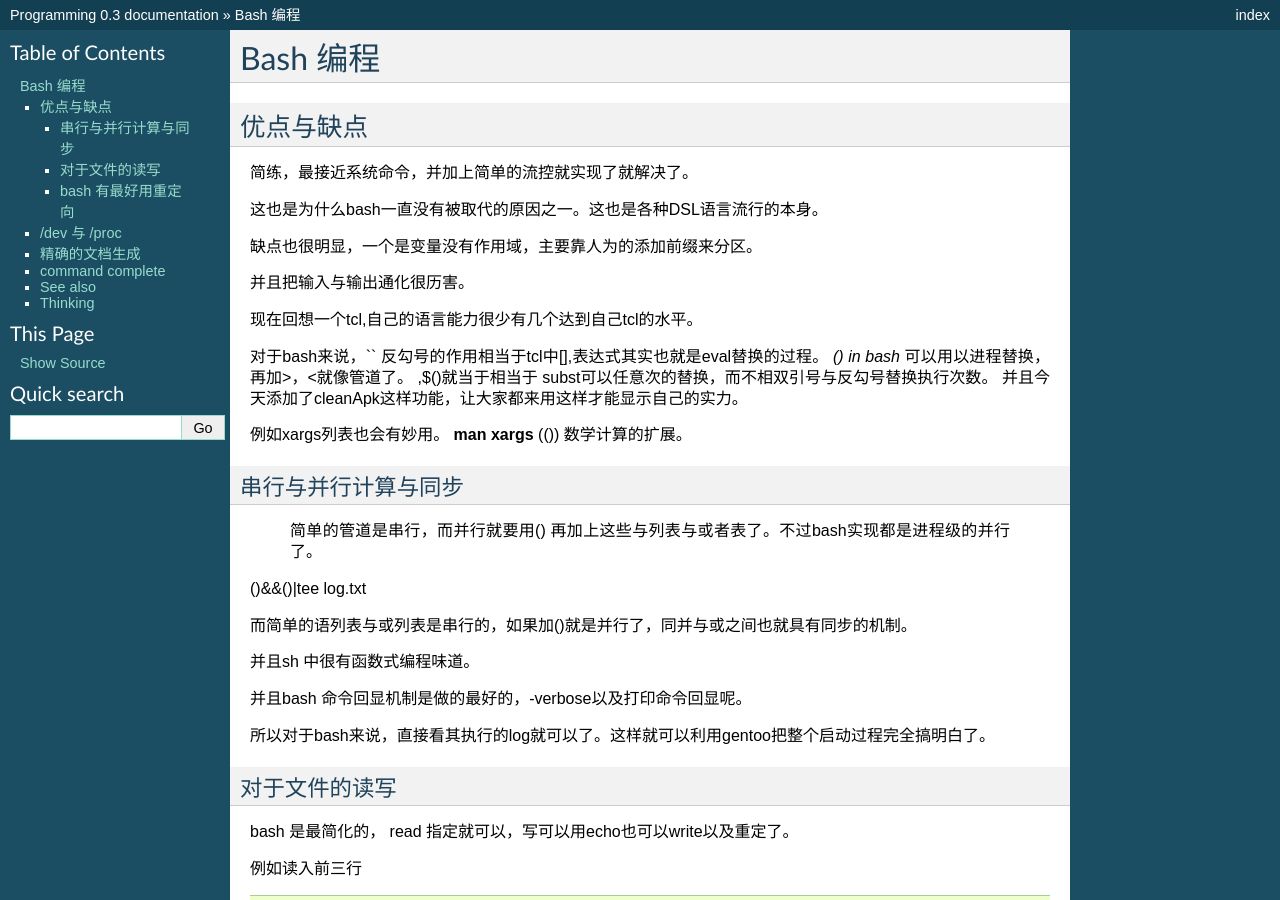
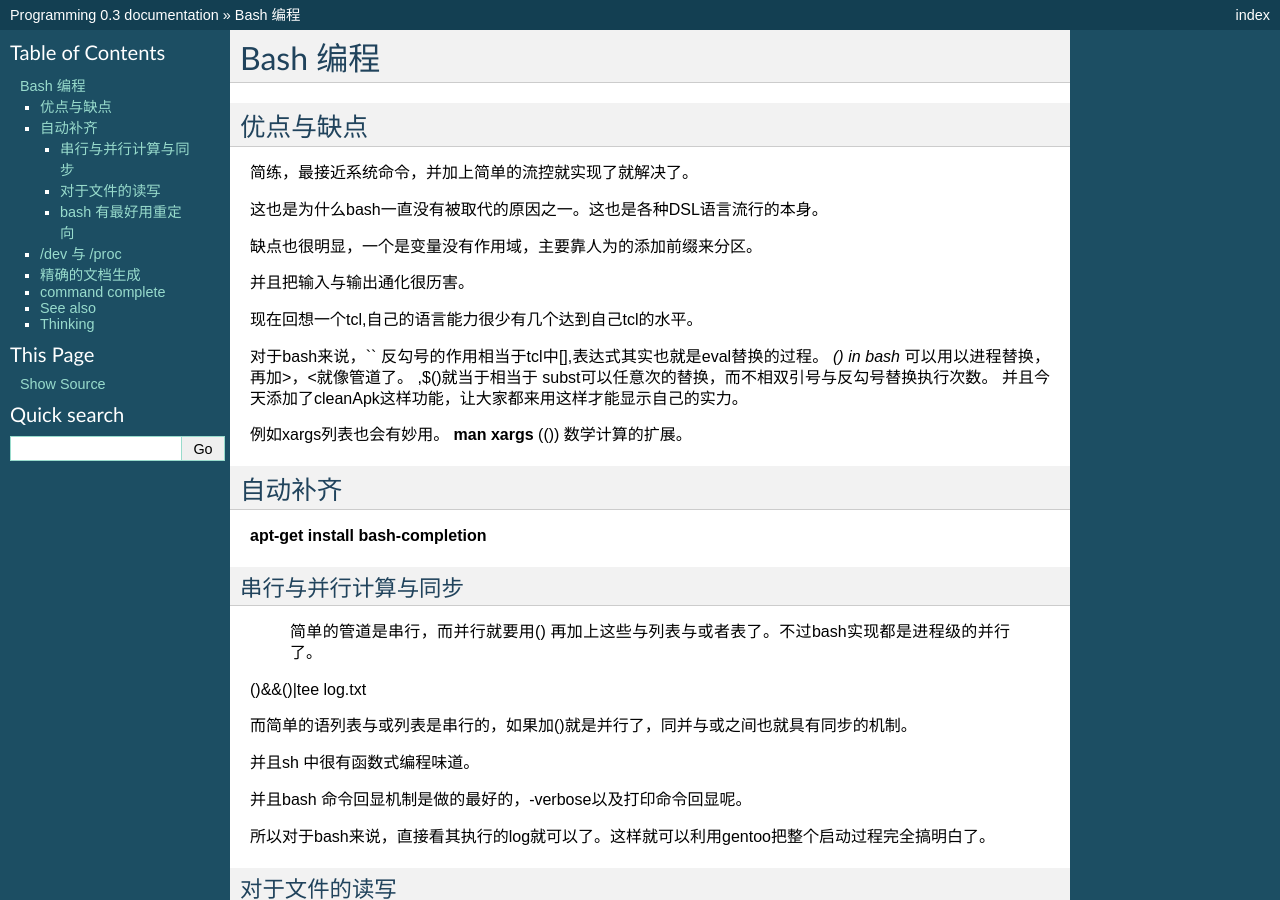
Before and after one commit to gwli/Programming, a Sphinx documentation site: the page built from source/content/Stage_1/Bash.rst, in a window 1280 px wide and 900 px high. Built offline with Sphinx 7.4.7, drawn with Linux system fonts in a browser that asks for light colours.

Commit message:
添加了bash-completition

```diff
--- a/source/content/Stage_1/Bash.rst
+++ b/source/content/Stage_1/Bash.rst
@@ -22,6 +22,10 @@ Bash 编程
 例如xargs列表也会有妙用。 :command:`man xargs`
 (()) 数学计算的扩展。
 
+自动补齐
+========
+
+:command:`apt-get install bash-completion`
 
 串行与并行计算与同步
 --------------------
```
